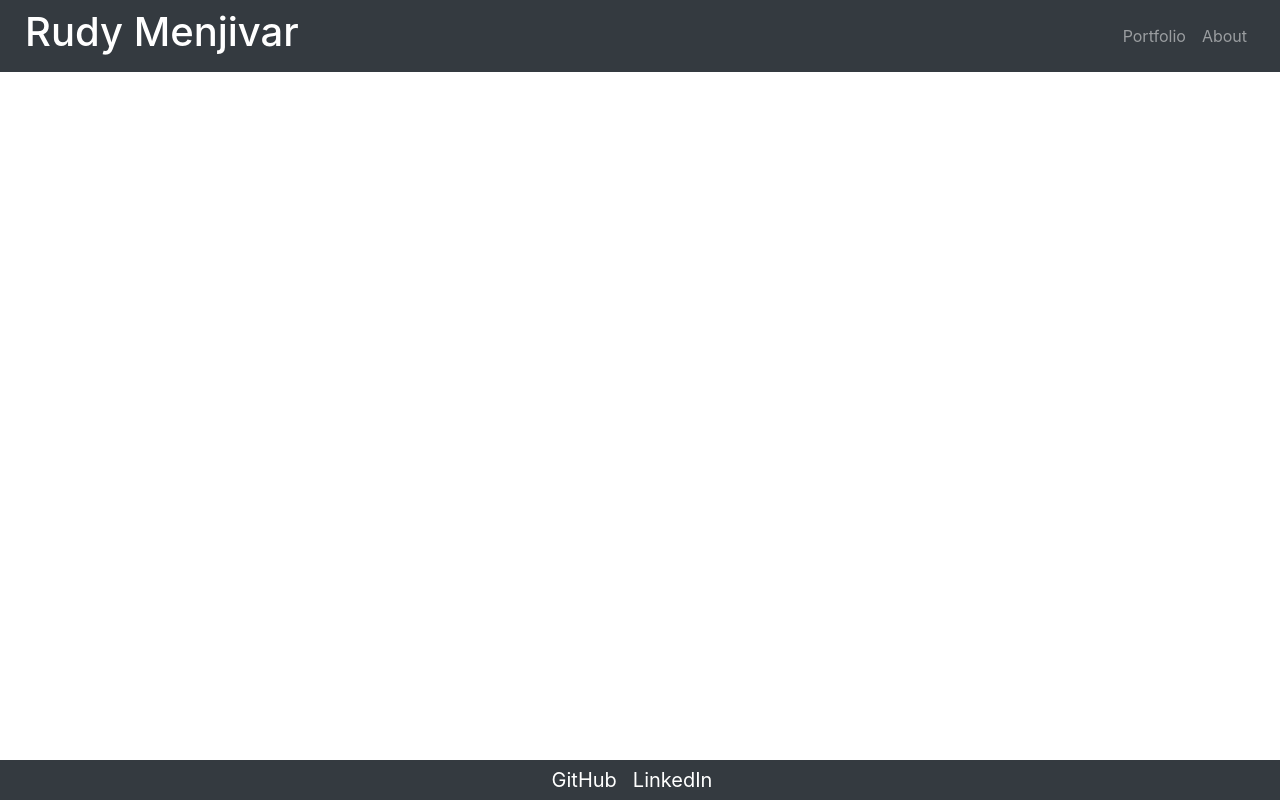
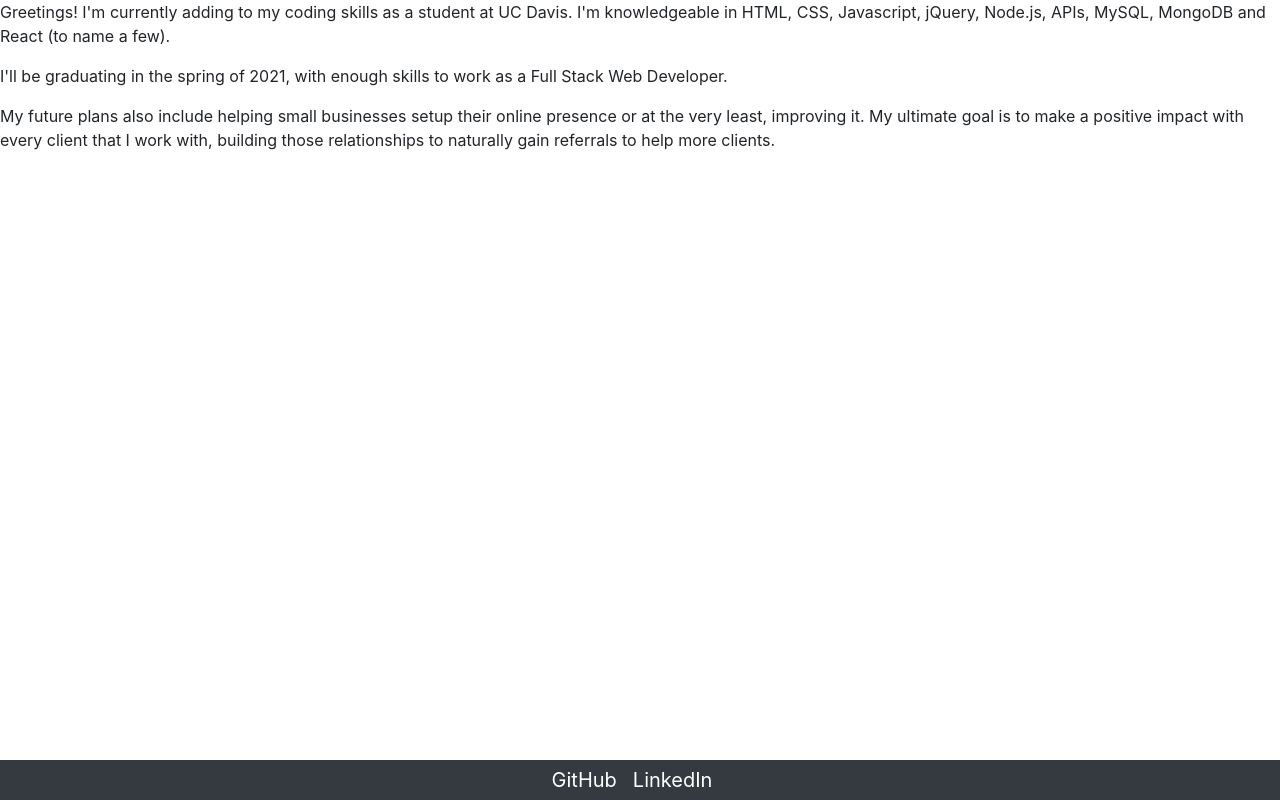
Before and after one commit to Rudy-Menjivar/portfolio, a React (Create React App) app: page / in a window 1280 px wide. Built offline with nearby package versions, Linux system fonts and the light colour scheme.

Commit message:
Added routes to Portfolio & AboutMe pages

```diff
--- a/src/App.js
+++ b/src/App.js
@@ -1,14 +1,25 @@
 import React from "react";
-import Navbar from "./components/Navbar";
+import { BrowserRouter as Router, Route, Switch } from "react-router-dom";
 import Footer from "./components/Footer";
+import AboutMe from "./pages/AboutMe";
+import Portfolio from "./pages/Portfolio";
 import './App.css';
 
 function App() {
   return (
-    <div className="App">
-      <Navbar />
-      <Footer />
-    </div>
+    <Router>
+      <div>
+        <Switch>
+          <Route exact path={["/", "/about"]}>
+            <AboutMe />
+          </Route>
+          <Route exact path={["/portfolio"]}>
+            <Portfolio />
+          </Route>
+        </Switch>
+        <Footer />
+      </div>
+    </Router>
   );
 }
 
```
